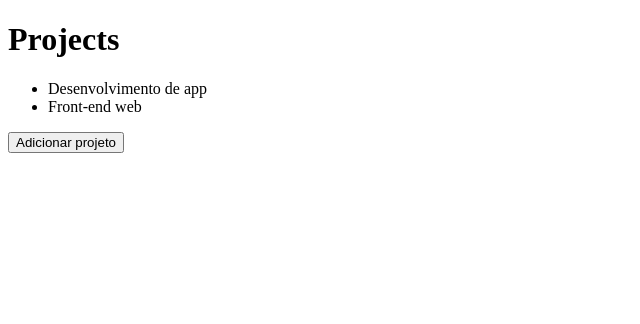
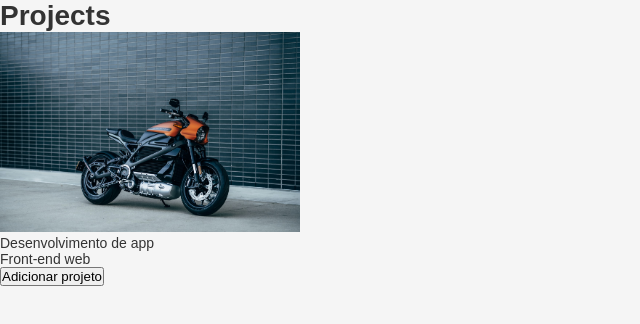
Before and after one commit to 25Das/gostack, a React app in the folder frontend/: page / in a window 1280 px wide. Shown: the top 324 px of the page, without its empty margins (0-640 px from the left). Built offline with nearby package versions, Linux system fonts and the light colour scheme.

Commit message:
Add import CSS and images funcionalities.

```diff
--- /dev/null
+++ b/frontend/src/App.css
@@ -0,0 +1,12 @@
+* {
+	margin: 0;
+	padding: 0;
+	outline: 0;
+	box-sizing: border-box;
+}
+
+body {
+	background: #f5f5f5;
+	font: 14px sans-serif;
+	color: #333;
+}
--- a/frontend/src/App.js
+++ b/frontend/src/App.js
@@ -1,7 +1,9 @@
+import "./App.css";
+
 import React, { useState } from "react";
 
+import backgroundImage from "./assets/background.jpeg";
 import { Header } from "./components/Header";
-
 
 function App() {
   const [projects, setProjects] = useState(['Desenvolvimento de app', 'Front-end web'])
@@ -14,6 +16,8 @@
     <>
       <Header title = "Projects" />
 
+      <img width={300} src={backgroundImage} />
+
       <ul>
         {projects.map(project => <li key={project}>{project}</li>)}
       </ul>
--- a/frontend/webpack.config.js
+++ b/frontend/webpack.config.js
@@ -17,7 +17,21 @@
         use: {
           loader: 'babel-loader',
         }
+      },
+      {
+        test: /\.css$/,
+        exclude: /node_modules/,
+        use: [
+          { loader: 'style-loader' },
+          { loader: 'css-loader' },
+        ]
+      },
+      {
+        test: /.*\.(gif|png|jpe?g)$/i,
+        use: {
+          loader: 'file-loader',
+        }
       }
     ]
-  }
+  },
 };
```
Also changed, not shown: frontend/package.json (+7 -0 lines), frontend/src/assets/background.jpeg (added), 1 other file (tests, documents, lock files or other folders).
